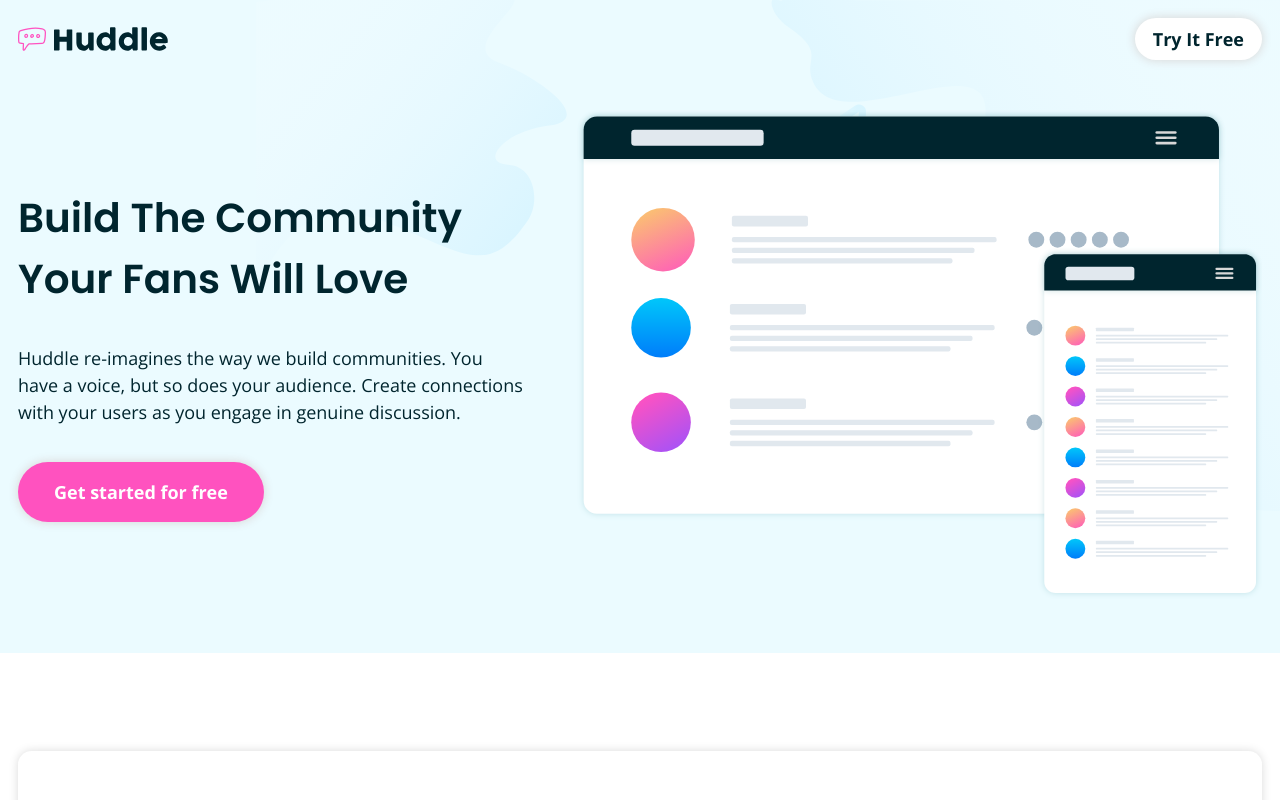
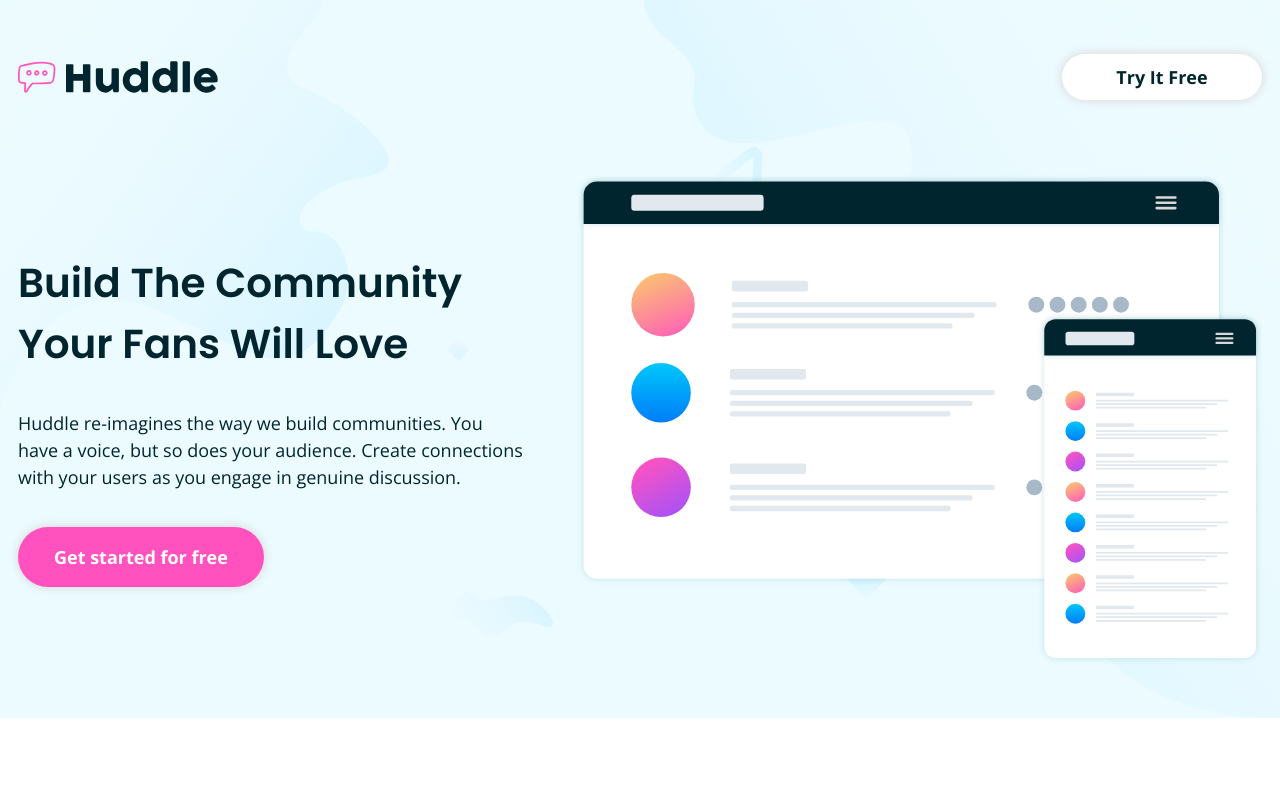
Before and after one commit to Jorge-sanchez09/huddle-landing-page-with-alternating-feature-blocks-master, a website: page index.html in a window 1280 px wide. Shown: the top 800 px of the page. Drawn offline with nearby package versions, Linux system fonts and the light colour scheme.

Commit message:
Espaciados modificados

```diff
--- a/scss/base/_global.scss
+++ b/scss/base/_global.scss
@@ -45,13 +45,12 @@ h1, h2{
 }
 
 .btn{
-    padding: 0.5em 1em;
+    padding: 0.6em 1em;
     border-radius: 2em;
     font-weight: 700;
     text-align: center;
     box-shadow: 0px 0px 10px 1px rgb(219, 219, 219);
     background-color: var.$clr-white;
-
 }
 
 .btn:is(:hover, :focus){
--- a/scss/layout/_footer.scss
+++ b/scss/layout/_footer.scss
@@ -2,7 +2,7 @@
 @use '../base/mixins' as m;
 
 footer{
-    padding-block: 100px 50px;
+    padding-block: 150px 50px;
     font-size: 0.9rem;
     color: var.$clr-white;
     background: var.$clr-dark-cyan;
@@ -14,7 +14,8 @@ footer{
 
 .company{
     display: grid;
-    gap: 2em;
+    justify-items: start;
+    gap: 2.5em;
     margin-block: 2em;
 
     &__contact{
@@ -47,6 +48,7 @@ footer{
             display: grid;
             grid-template-rows: repeat(3, 1fr);
             grid-auto-flow: column;
+            justify-self: stretch;
             justify-content: space-around;
         }
     }
--- a/scss/layout/_header.scss
+++ b/scss/layout/_header.scss
@@ -2,31 +2,37 @@
 
 .background{
     margin-bottom: 80px;
-    padding-bottom: 2em;
+    padding-block: 1em 2em;
     background-color: base.$clr-pale-cyan;
     background-image: url('../images/bg-hero-mobile.svg');
     background-repeat: no-repeat;
-    background-position: 100% 0;
-    background-size: 100%;
+    background-position: 0 0;
+    background-size: 100% 100%;
+
+    @include base.media-query(medium){
+        background-image: url('../images/bg-hero-desktop.svg');
+    }
 
     @include base.media-query(large){
-        background-image: url('../images/bg-hero-desktop.svg');
-        background-size: 80%;
+        margin-bottom: 150px;
+        padding-block: 2em;
     }
 }
 
 header{
     display: grid;
-    gap: 50px;
+    gap: 75px;
 
     nav{
-        display: flex;
+        display: grid;
+        grid-template-columns: 50% minmax(max-content, 200px);
+        gap: 1em;
+        align-items: center;
         justify-content: space-between;
-        align-items: center;
-        gap: 5px;
 
-        img{
-            max-width: 150px;
+        .btn{
+            width: 100%;
+            margin-left: auto;
         }
     }
 }
```
Also changed, not shown: css/style.css, 1 other file.
